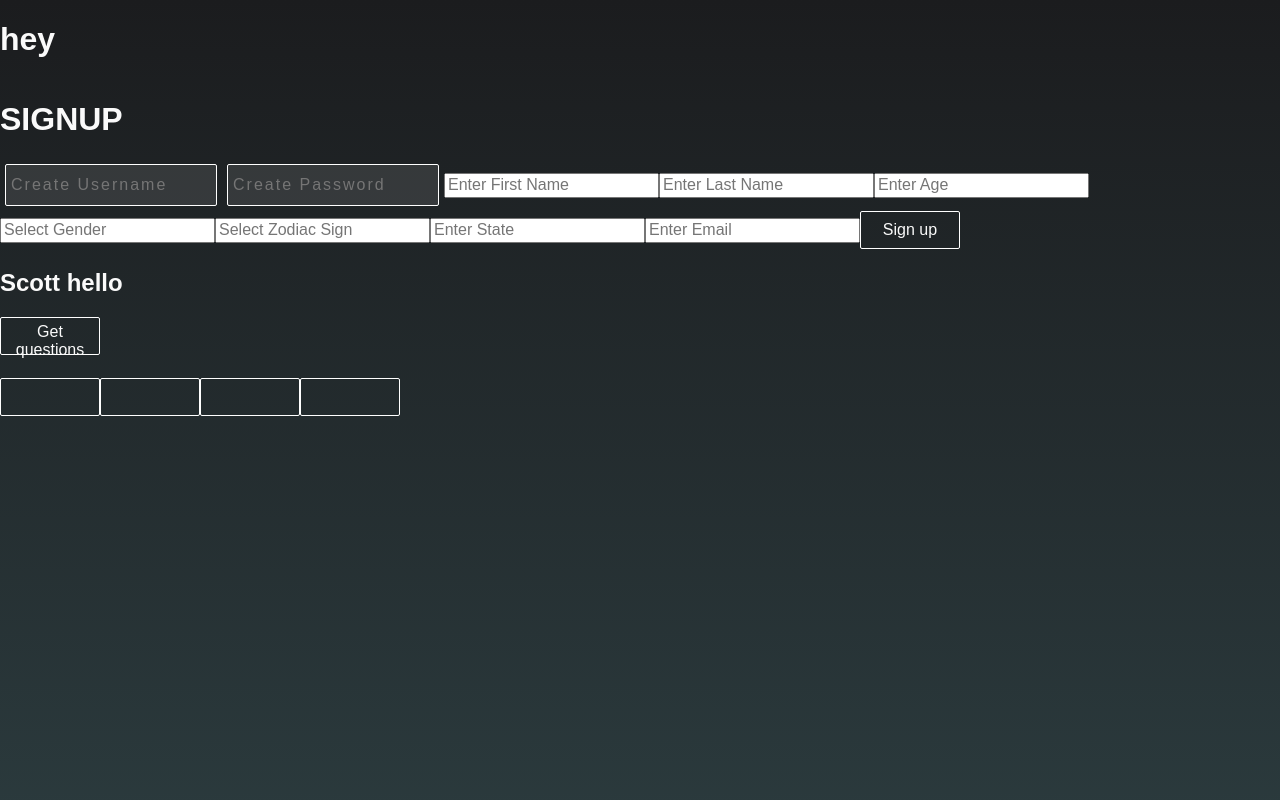
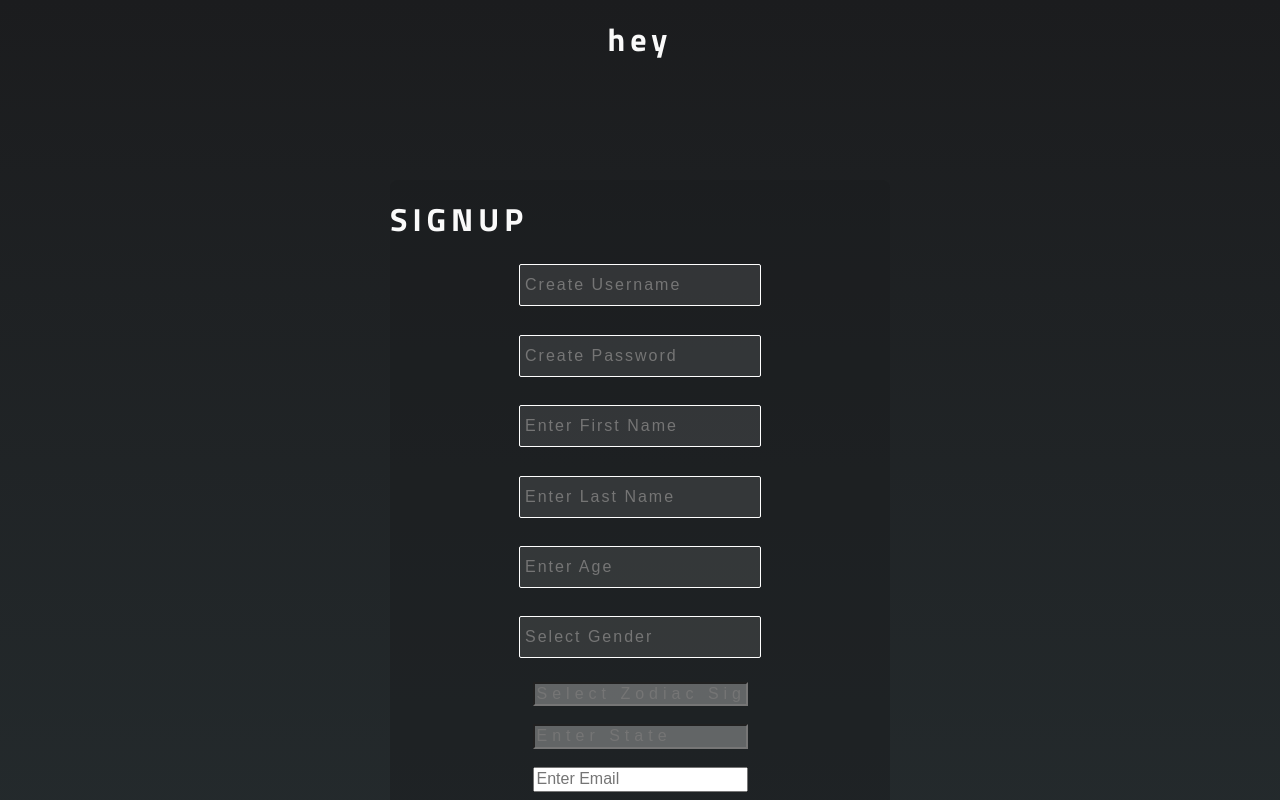
Before and after one commit to Zaidwerd/RobotRivalry, a React app: page /login in a window 1280 px wide. Shown: the top 800 px of the page. Built offline with nearby package versions, Linux system fonts and the light colour scheme; the HTML template or start-up script is replaced by a standard one.

Commit message:
linked login page and signup

```diff
--- a/src/components/App/Login/LogIn.css
+++ b/src/components/App/Login/LogIn.css
@@ -3,7 +3,7 @@ body {
 	background-image: url(futurama_bg.jpg);
 	background-repeat: no-repeat;
 	background-size: cover;
-	background: linear-gradient(180deg, #1b1c1e, #3b595d);
+	background: linear-gradient(180deg, #1b1c1e, #4c6a6e);
 	background-size: 400% 400%;
 	font-family: 'Oswald', sans-serif;
 
@@ -30,12 +30,13 @@ body {
 	background-color: rgba(27,28,30,0.5);
 	align-self: center;
 	width: 500px;
-	height: 400px;
+	height: 500px;
 	display: flex;
 	flex-direction: column;
 	align-items: center;
 	margin: 100px auto;
 	border-radius: 8px;
+	border: 1px solid #555555;
 }
 
 .inputContainer {
@@ -46,7 +47,7 @@ body {
 }
 
 .user {
-	width: 200px;
+	width: 230px;
 	height: 30px;
 	border: 1px solid white;
 	border-radius: 2px;
@@ -59,27 +60,26 @@ body {
 	color: #555555;
 	background-color: rgba(255,255,255,0.1);
 	transition: background-color 0.2s ease-out,
-          	color 0.2s ease-out,
-          	letter-spacing 0.1s ease-out;
+          		color 0.2s ease-out,
+          		letter-spacing 0.1s ease-out;
 }
-
 .user:hover {
 	background-color: rgba(255,255,255,0.3);
-	color: black;
+	color: #FFFFFF;
 	letter-spacing: 5px;
 	transition: background-color 0.3s ease-out,
               	color 0.5s ease-out,
               	letter-spacing 0.2s ease-out;
 }
-.user:active {
+.user:focus {
 	background-color: rgba(255,255,255,0.3);
-	color: black;
-	letter-spacing: 2px;
+	color: #FFFFFF;
+	letter-spacing: 5px;
 }
 
 
 .pass {
-	width: 200px;
+	width: 230px;
 	height: 30px;
 	border: 1px solid white;
 	border-radius: 2px;
@@ -96,12 +96,17 @@ body {
           	letter-spacing 0.1s ease-out;
 }
 .pass:hover {
-	color: black;
+	color: #FFFFFF;
 	background-color: rgba(255,255,255,0.3);
 	letter-spacing: 5px;
 	transition: background-color 0.3s ease-out,
               	color 0.5s ease-out,
               	letter-spacing 0.2s ease-out;
+}
+.pass:focus {
+	background-color: rgba(255,255,255,0.3);
+	color: #FFFFFF;
+	letter-spacing: 5px;
 }
 
 button {
@@ -120,9 +125,9 @@ button {
 	border: 1px solid white;
 
 	transition: background-color 0.3s ease-out,
-          	color 0.2s ease-out,
-          	letter-spacing 0.2s ease-out,
-          	text-transform 0.2s ease-out;
+          		color 0.2s ease-out,
+          		letter-spacing 0.2s ease-out,
+          		text-transform 0.2s ease-out;
 }
 button:hover {
 	background-color: rgba(255,255,255,0.8);
@@ -133,6 +138,7 @@ button:hover {
 	transition: background-color 0.5s ease-out,
               	color 0.5s ease-out,
               	letter-spacing 0.1s ease-out,
+              	font-weight 0.3s ease-out,
               	text-transform 0.1s ease-out;
 }
 
--- a/src/components/App/Login/LogIn.jsx
+++ b/src/components/App/Login/LogIn.jsx
@@ -31,6 +31,9 @@ class LogIn extends Component {
             />
             <br/>
             <button> Log In </button>
+            <br/>
+            <a href="./#/signup">Sign Up</a>
+
           </div>
 
         </div>
--- a/src/components/App/SignUp/SignUp.css
+++ b/src/components/App/SignUp/SignUp.css
@@ -0,0 +1,296 @@
+body {
+	background-color: blue;
+	background-image: url(futurama_bg.jpg);
+	background-repeat: no-repeat;
+	background-size: cover;
+	background: linear-gradient(180deg, #1b1c1e, #4c6a6e);
+	background-size: 400% 400%;
+	font-family: 'Oswald', sans-serif;
+}
+
+
+#container {
+
+}
+
+.formBox {
+	background-color: rgba(27,28,30,0.5);
+	align-self: center;
+	width: 500px;
+	height: 700px;
+	display: flex;
+	flex-direction: column;
+	align-items: center;
+	margin: 100px auto;
+	border-radius: 8px;
+}
+
+/*.inputContainer {
+	display: flex;
+	flex-direction: column;
+	align-items: center;
+	margin: 30px;
+}*/
+
+.user {
+	width: 230px;
+	height: 30px;
+	border: 1px solid white;
+	border-radius: 2px;
+	padding: 5px;
+	margin: 10px;
+	letter-spacing: 2px;
+	font-size: 16px;
+	font-weight: lighter;
+	margin: 5px;
+	color: #555555;
+	background-color: rgba(255,255,255,0.1);
+	transition: background-color 0.2s ease-out,
+          		color 0.2s ease-out,
+          		letter-spacing 0.1s ease-out;
+}
+.user:hover {
+	background-color: rgba(255,255,255,0.3);
+	color: #FFFFFF;
+	letter-spacing: 5px;
+	transition: background-color 0.3s ease-out,
+              	color 0.5s ease-out,
+              	letter-spacing 0.2s ease-out;
+}
+.user:focus {
+	background-color: rgba(255,255,255,0.3);
+	color: #FFFFFF;
+	letter-spacing: 5px;
+}
+
+
+.pass {
+	width: 230px;
+	height: 30px;
+	border: 1px solid white;
+	border-radius: 2px;
+	padding: 5px;
+	margin: 10px;
+	letter-spacing: 2px;
+	font-size: 16px;
+	margin: 5px;
+	font-weight: lighter;
+	color: #555555;
+	background-color: rgba(255,255,255,0.1);
+	transition: background-color 0.2s ease-out,
+          	color 0.2s ease-out,
+          	letter-spacing 0.1s ease-out;
+}
+.pass:hover {
+	color: #FFFFFF;
+	background-color: rgba(255,255,255,0.3);
+	letter-spacing: 5px;
+	transition: background-color 0.3s ease-out,
+              	color 0.5s ease-out,
+              	letter-spacing 0.2s ease-out;
+}
+.pass:focus {
+	background-color: rgba(255,255,255,0.3);
+	color: #FFFFFF;
+	letter-spacing: 5px;
+}
+
+.first {
+	width: 230px;
+	height: 30px;
+	border: 1px solid white;
+	border-radius: 2px;
+	padding: 5px;
+	margin: 10px;
+	letter-spacing: 2px;
+	font-size: 16px;
+	margin: 5px;
+	font-weight: lighter;
+	color: #555555;
+	background-color: rgba(255,255,255,0.1);
+	transition: background-color 0.2s ease-out,
+          	color 0.2s ease-out,
+          	letter-spacing 0.1s ease-out;
+}
+.first:hover {
+	color: #FFFFFF;
+	background-color: rgba(255,255,255,0.3);
+	letter-spacing: 5px;
+	transition: background-color 0.3s ease-out,
+              	color 0.5s ease-out,
+              	letter-spacing 0.2s ease-out;
+}
+.first:focus {
+	background-color: rgba(255,255,255,0.3);
+	color: #FFFFFF;
+	letter-spacing: 5px;
+}
+
+
+.last {
+	width: 230px;
+	height: 30px;
+	border: 1px solid white;
+	border-radius: 2px;
+	padding: 5px;
+	margin: 10px;
+	letter-spacing: 2px;
+	font-size: 16px;
+	margin: 5px;
+	font-weight: lighter;
+	color: #555555;
+	background-color: rgba(255,255,255,0.1);
+	transition: background-color 0.2s ease-out,
+          	color 0.2s ease-out,
+          	letter-spacing 0.1s ease-out;
+}
+.last:hover {
+	color: #FFFFFF;
+	background-color: rgba(255,255,255,0.3);
+	letter-spacing: 5px;
+	transition: background-color 0.3s ease-out,
+              	color 0.5s ease-out,
+              	letter-spacing 0.2s ease-out;
+}
+.last:focus {
+	background-color: rgba(255,255,255,0.3);
+	color: #FFFFFF;
+	letter-spacing: 5px;
+}
+
+
+.age {
+	width: 230px;
+	height: 30px;
+	border: 1px solid white;
+	border-radius: 2px;
+	padding: 5px;
+	margin: 10px;
+	letter-spacing: 2px;
+	font-size: 16px;
+	margin: 5px;
+	font-weight: lighter;
+	color: #555555;
+	background-color: rgba(255,255,255,0.1);
+	transition: background-color 0.2s ease-out,
+          	color 0.2s ease-out,
+          	letter-spacing 0.1s ease-out;
+}
+.age:hover {
+	color: #FFFFFF;
+	background-color: rgba(255,255,255,0.3);
+	letter-spacing: 5px;
+	transition: background-color 0.3s ease-out,
+              	color 0.5s ease-out,
+              	letter-spacing 0.2s ease-out;
+}
+.age:focus {
+	background-color: rgba(255,255,255,0.3);
+	color: #FFFFFF;
+	letter-spacing: 5px;
+}
+
+.gender {
+	width: 230px;
+	height: 30px;
+	border: 1px solid white;
+	border-radius: 2px;
+	padding: 5px;
+	margin: 10px;
+	letter-spacing: 2px;
+	font-size: 16px;
+	margin: 5px;
+	font-weight: lighter;
+	color: #555555;
+	background-color: rgba(255,255,255,0.1);
+	transition: background-color 0.2s ease-out,
+          	color 0.2s ease-out,
+          	letter-spacing 0.1s ease-out;
+}
+.gender:hover {
+	color: #FFFFFF;
+	background-color: rgba(255,255,255,0.3);
+	letter-spacing: 5px;
+	transition: background-color 0.3s ease-out,
+              	color 0.5s ease-out,
+              	letter-spacing 0.2s ease-out;
+}
+.gender:focus {
+	background-color: rgba(255,255,255,0.3);
+	color: #FFFFFF;
+	letter-spacing: 5px;
+}
+
+.zodiac .state .email{
+	width: 230px;
+	height: 30px;
+	border: 1px solid white;
+	border-radius: 2px;
+	padding: 5px;
+	margin: 10px;
+	letter-spacing: 2px;
+	font-size: 16px;
+	margin: 5px;
+	font-weight: lighter;
+	color: #555555;
+	background-color: rgba(255,255,255,0.1);
+	transition: background-color 0.2s ease-out,
+          	color 0.2s ease-out,
+          	letter-spacing 0.1s ease-out;
+}
+.zodiac, .state, .email:hover {
+	color: #FFFFFF;
+	background-color: rgba(255,255,255,0.3);
+	letter-spacing: 5px;
+	transition: background-color 0.3s ease-out,
+              	color 0.5s ease-out,
+              	letter-spacing 0.2s ease-out;
+}
+.zodiac, .state, .email:focus {
+	background-color: rgba(255,255,255,0.3);
+	color: #FFFFFF;
+	letter-spacing: 5px;
+}
+
+button {
+	width: 100px;
+	height: 38px;
+	border: none;
+	border-radius: 2px;
+	padding: 5px;
+	color: #fafafa;
+	cursor: pointer;
+	font-variant: center;
+	letter-spacing: 0px;
+	font-size: 16px;
+	margin-top: 50px;
+	background: transparent;
+	border: 1px solid white;
+
+	transition: background-color 0.3s ease-out,
+          		color 0.2s ease-out,
+          		letter-spacing 0.2s ease-out,
+          		text-transform 0.2s ease-out;
+}
+button:hover {
+	background-color: rgba(255,255,255,0.8);
+	color: #333333;
+	font-weight: bold;
+	letter-spacing: 2px;
+	text-transform: uppercase;
+	transition: background-color 0.5s ease-out,
+              	color 0.5s ease-out,
+              	letter-spacing 0.1s ease-out,
+              	font-weight 0.3s ease-out,
+              	text-transform 0.1s ease-out;
+}
+
+h1 {
+	font-family: 'Titillium Web', sans-serif;
+	font-size: 70px;
+	align-self: flex-start;
+	align-items: center;
+	letter-spacing: 5px;
+	text-align: center;
+	margin-top: 10px;
+}
--- a/src/components/App/SignUp/SignUp.jsx
+++ b/src/components/App/SignUp/SignUp.jsx
@@ -15,7 +15,7 @@ export default class Signup extends Component {
   render() {
     return (
       <div id="container">
-
+      <link href="https://fonts.googleapis.com/css?family=Oswald:300,400,700|Titillium+Web:200,300,400,400i,600,700,900" rel="stylesheet" />
       <div className="formBox">
         <h1>SIGNUP</h1>
 
@@ -26,7 +26,7 @@ export default class Signup extends Component {
           value={this.props.userFormUsername}
           onChange={this.props.updateFormUsername}
         />
-
+        <br/>
         <input
           className="pass"
           type="text"
@@ -34,7 +34,7 @@ export default class Signup extends Component {
           value={this.props.userFormPassword}
           onChange={this.props.updateFormPassword}
         />
-
+        <br/>
         <input
           className="first"
           type="text"
@@ -42,7 +42,7 @@ export default class Signup extends Component {
           value={this.props.userFormFirstName}
           onChange={this.props.updateFormFirstName}
         />
-
+        <br/>
         <input
           className="last"
           type="text"
@@ -50,7 +50,7 @@ export default class Signup extends Component {
           value={this.props.userFormLastName}
           onChange={this.props.updateFormLastName}
         />
-
+        <br/>
         <input
           className="age"
           type="text"
@@ -58,7 +58,7 @@ export default class Signup extends Component {
           value={this.props.userFormAge}
           onChange={this.props.updateFormAge}
         />
-
+        <br/>
         <input
           className="gender"
           type="text"
@@ -66,7 +66,7 @@ export default class Signup extends Component {
           value={this.props.userFormGender}
           onChange={this.props.updateFormGender}
         />
-
+        <br/>
         <input
           className="zodiac"
           type="text"
@@ -74,7 +74,7 @@ export default class Signup extends Component {
           value={this.props.userFormZodiac}
           onChange={this.props.updateFormZodiac}
         />
-
+        <br/>
         <input
           className="state"
           type="text"
@@ -82,7 +82,7 @@ export default class Signup extends Component {
           value={this.props.userFormState}
           onChange={this.props.updateFormState}
         />
-
+        <br/>
         <input
           className="email"
           type="text"
@@ -90,8 +90,8 @@ export default class Signup extends Component {
           value={this.props.userFormEmail}
           onChange={this.props.updateFormEmail}
         />
-
-          <button onClick={this.props.handleFormSubmit}> Sign up </button>
+        <br/>
+        <button onClick={this.props.handleFormSubmit}> Sign up </button>
 
       </div>
       </div>
--- a/src/components/App/StartPage/StartPage.css
+++ b/src/components/App/StartPage/StartPage.css
@@ -14,7 +14,7 @@ body {
 .bg {
 	background-image: url(./starterBG.jpg);
 	background-attachment: fixed;
-	background-color: orange;
+	background-color: #1b1c1e;
 /*	object-fit: cover;*/
 	background-size: 1350px 800px;
 	/*background-size: contain;*/
--- a/src/components/App/StartPage/StartPage.jsx
+++ b/src/components/App/StartPage/StartPage.jsx
@@ -10,6 +10,7 @@ class StartPage extends Component {
     return (
 
       <div className="container">
+      <link href="https://fonts.googleapis.com/css?family=Oswald:300,400,700|Titillium+Web:200,300,400,400i,600,700,900" rel="stylesheet" />
 
       <div className="bg">
       <button className="robotrivalry">
```
Also changed, not shown: src/components/App/SignUp/futurama_bg.jpg (added).
